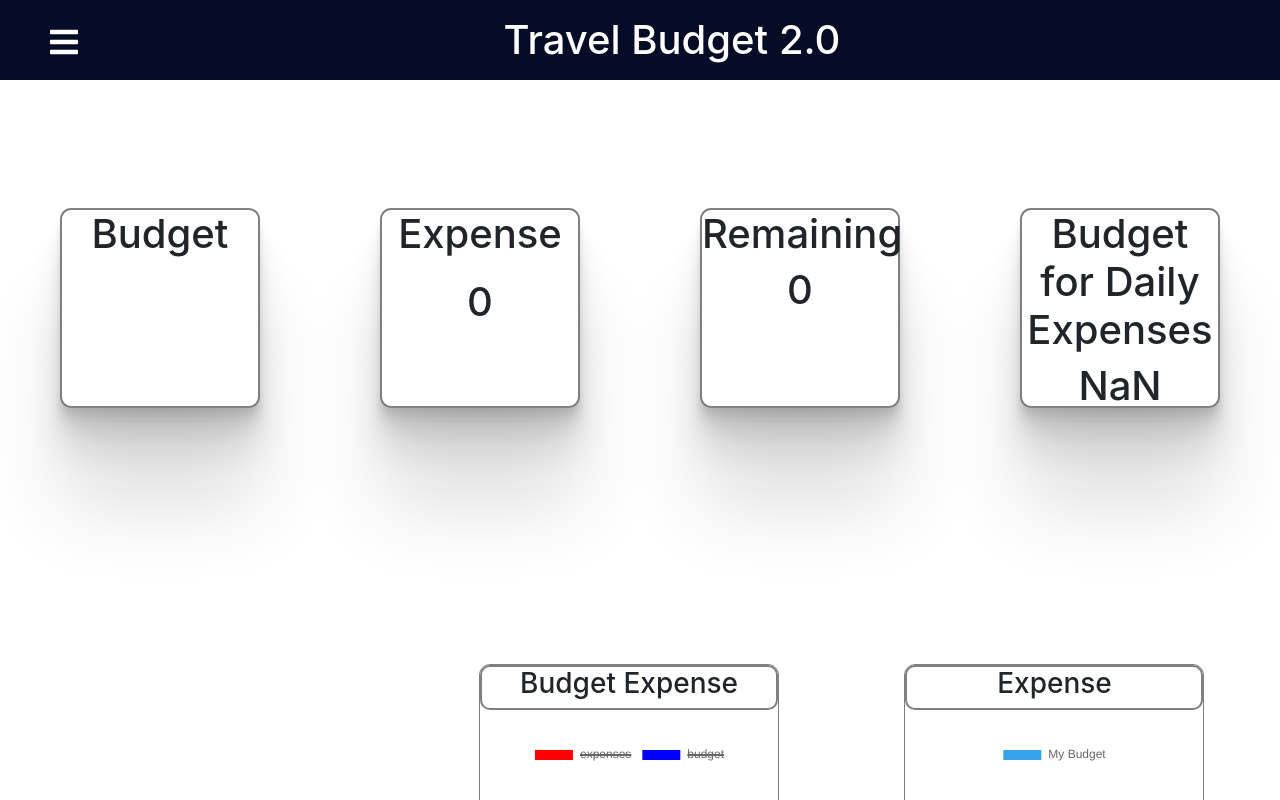
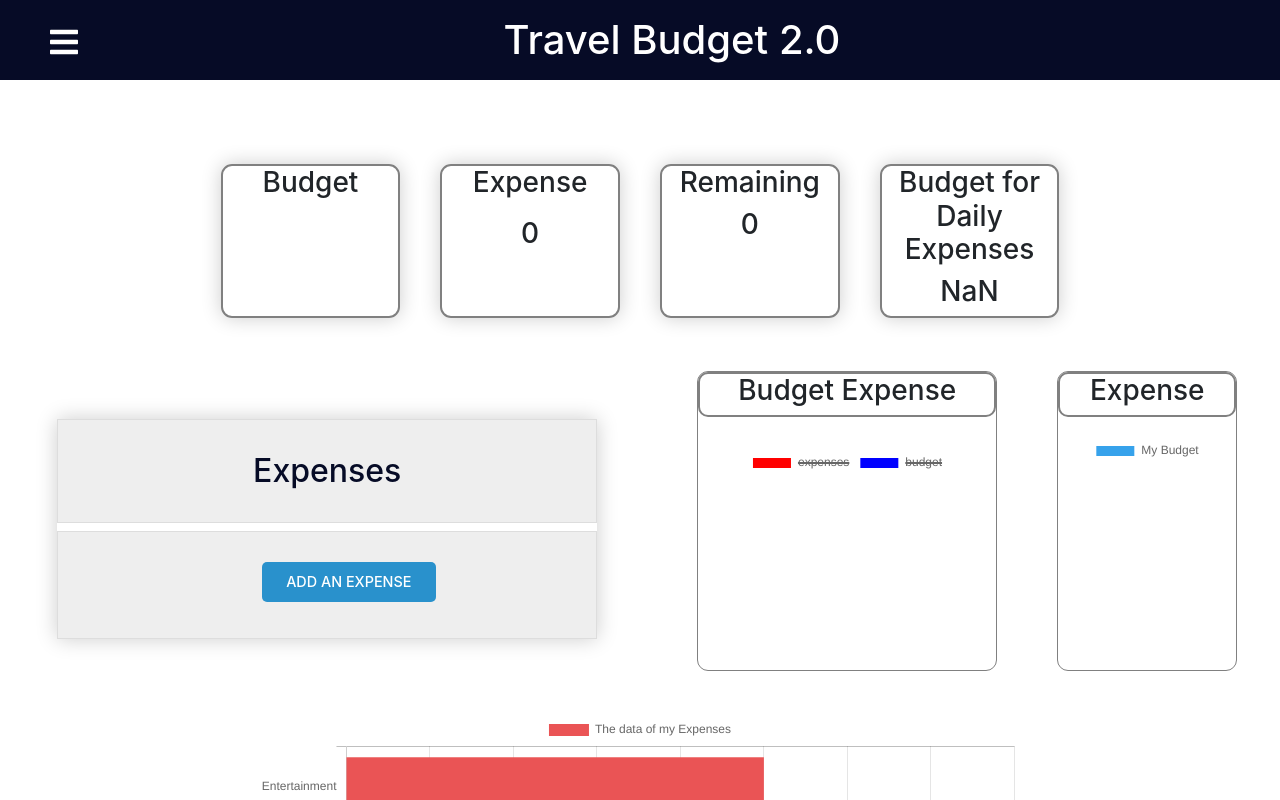
Before and after one commit to Andreas-Kalicani/travelbudget2.0, a React (Create React App) app: page /dashboard in a window 1280 px wide. Shown: the top 800 px of the page. Built offline with nearby package versions, Linux system fonts and the light colour scheme.

Commit message:
added styles to dashboard

```diff
--- a/src/components/dashboard/Box.js
+++ b/src/components/dashboard/Box.js
@@ -1,5 +1,30 @@
 import React, {useContext} from "react";
 import { AppContext } from "../../context/AppContext";
+import styled from 'styled-components';
+
+
+const BoxWrapper = styled.div`
+  display: flex;
+  flex-direction:row;
+  justify-content: space-around;
+  margin-top: 5%;
+
+`
+const BoxDisplayer = styled.div`
+  width: 30% !important;
+  height: auto;
+  margin:20px;
+  border: 2px solid grey;
+  box-shadow: ${props=>props.theme.boxShadow}; /* 0 2.8px 2.2px rgba(0, 0, 0, 0.034),
+  0 6.7px 5.3px rgba(0, 0, 0, 0.048),
+  0 12.5px 10px rgba(0, 0, 0, 0.06),
+  0 22.3px 17.9px rgba(0, 0, 0, 0.072),
+  0 41.8px 33.4px rgba(0, 0, 0, 0.086),
+  0 100px 80px rgba(0, 0, 0, 0.12);  */
+  text-align: center;
+  border-radius: 11px;
+
+`
 
 
 const Box = () => {
@@ -10,24 +35,24 @@ const totalExpenses = expenses.reduce((total, item)=>{
 
     return (
 
-        <div className="big-container">
-          <div className="box container1">
-        <h1>Budget</h1>
-        <h1 className="box-text">{conversionResult}</h1>
-          </div>
-          <div className="box container2">
-          <h1>Expense</h1>
-          <h1 className="box-text">{totalExpenses}</h1>
-          </div>
-          <div className="box container3">
-          <h1>Remaining</h1>
-          <h1>{(Math.round((conversionResult-totalExpenses)*100)/100)}</h1>
-          </div>
-          <div className="box container4">
-          <h1> Budget for Daily Expenses</h1>
-          <h1>{(Math.round((conversionResult/days)*100)/100)}</h1>
-          </div>
-        </div>
+      <BoxWrapper>
+          <BoxDisplayer>
+            <h3>Budget</h3>
+             <h3 className="box-text">{conversionResult}</h3>
+          </BoxDisplayer>
+          <BoxDisplayer>
+            <h3>Expense</h3>
+            <h3 className="box-text">{totalExpenses}</h3>
+          </BoxDisplayer>
+          <BoxDisplayer>
+            <h3>Remaining</h3>
+            <h3>{(Math.round((conversionResult-totalExpenses)*100)/100)}</h3>
+          </BoxDisplayer>
+          <BoxDisplayer>
+            <h3> Budget for Daily Expenses</h3>
+            <h3>{(Math.round((conversionResult/days)*100)/100)}</h3>
+          </BoxDisplayer>
+      </BoxWrapper>
     );
 }
 
--- a/src/components/dashboard/BoxChart.css
+++ b/src/components/dashboard/BoxChart.css
@@ -2,7 +2,7 @@
 .chartContainer{
     display: flex;
     justify-content: flex-end;
-    margin: 20% 1% 40%;
+    margin: 1%;
 }
 .chart{
     width: 300px;
--- a/src/components/dashboard/Dashboard.js
+++ b/src/components/dashboard/Dashboard.js
@@ -9,6 +9,19 @@ import Box from "./Box";
 import ChartBox from "./ChartBox";
 import Horizentalchart from "./charts-components/Horizentalchart";
 import "./dashboard.css";
+import styled, {css} from 'styled-components';
+
+const BoxesContainer = styled.div`
+display:flex;
+flex-flow: row;
+justify-content:center;
+align-items:center;
+width:100%;
+margin-bottom:20px;
+height:auto;
+
+
+`
 
 export default function Dashboard({
     }) {
@@ -16,13 +29,15 @@ export default function Dashboard({
 
     return (
 
-     <div>
-
-
-
+     <>
+      <BoxesContainer>
 
        <Box/>
+      </BoxesContainer>
+      <BoxesContainer>
+        <AddComponent />
        <ChartBox/>
+      </BoxesContainer>
        <Horizentalchart/>
 
        {/* the code from Box and ChartBox needs double-checking
@@ -31,21 +46,7 @@ export default function Dashboard({
        accordinigly,
        */}
 
-    <AddComponent />
-    {/* <Charts />
-    <Chart2 />   */}
-
-           <div className="theCharts">
-         {/* <Charts
-           inputBudget={inputBudget}
-           conversionResult={conversionResult}
-           originCurrencyCode={originCurrencyCode}
-           destinationCurrencyCode={destinationCurrencyCode}
-           days={days} /> */}
-          {/* <Chart2/> */}
-          </div>
-
-        </div>
+      </>
 
 
     )
--- a/src/components/dashboard/charts-components/horizontal.css
+++ b/src/components/dashboard/charts-components/horizontal.css
@@ -1,7 +1,9 @@
 
 .horizontal{
-  margin: -30% auto 1000px;
+  margin: 0 auto ;
   height: 50%;
   width: 60%;
+  margin-bottom: 30px;
+  margin-top: 30px;
 
 }
--- a/src/components/form/InputForm.js
+++ b/src/components/form/InputForm.js
@@ -32,6 +32,7 @@ align-items:center;
 height:70vh;
 /* padding:0 20px; */
 margin-top: 10px;
+margin-bottom: 30px;
 /* margin-bottom:20%; */
 @media (max-height: 1060px) {
     height: 90vh;
@@ -48,6 +49,7 @@ const Form = styled.form`
 width:100%;
 max-width:700px;
 padding:40px;
+margin-bottom: 30px;
 color:${props=>props.theme.colors.primary};
 background-color:#fff;
 border-radius:10px;
```
Also changed, not shown: src/components/dashboard/add-component/AddComponent.js (+3 -20 lines).
